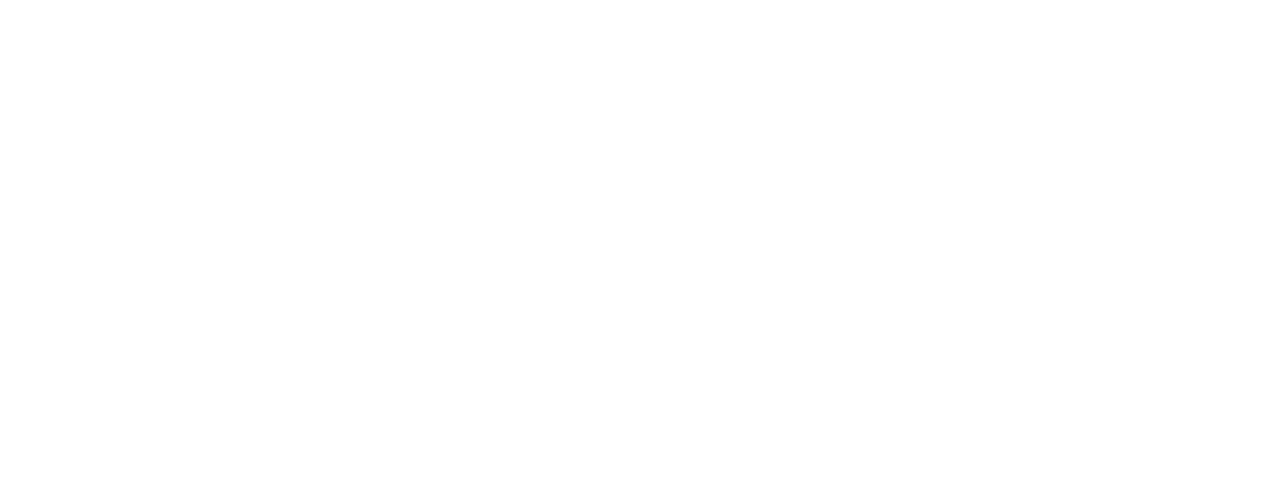
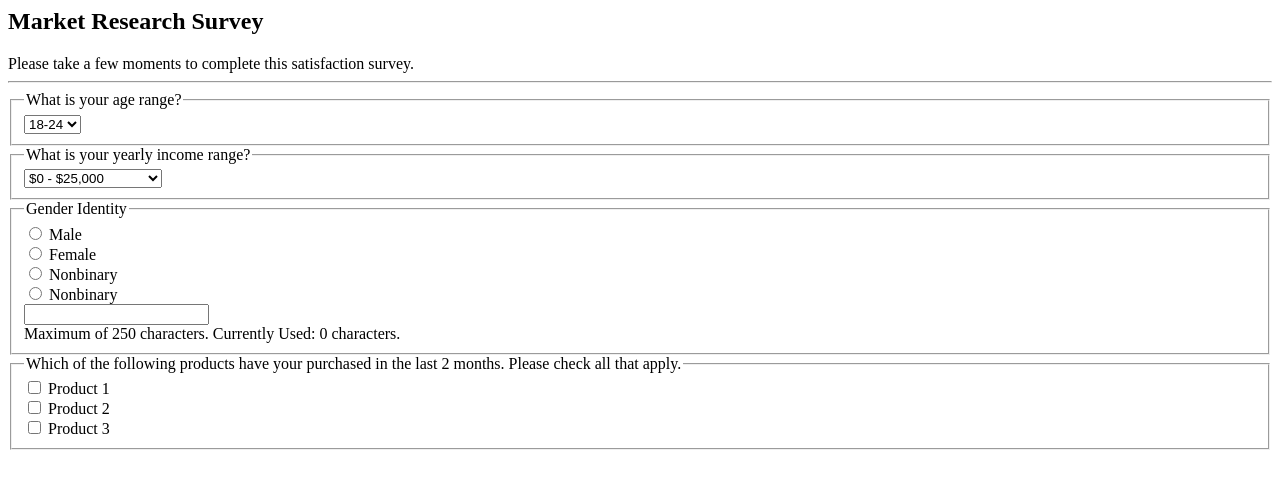
Before and after one commit to dieppham999/customer-survey-form, a plain HTML site: page index.html in a window 1280 px wide. Drawn offline with Linux system fonts and the light colour scheme.

Commit message:
feat: Thêm các chức năng cho form cho phép nhập: khoảng độ tuổi, khoảng thu nhập, loại giới tính và sản phẩm đã mua 2 tháng gần nhất

```diff
--- a/index.html
+++ b/index.html
@@ -5,6 +5,68 @@
     <title>Document</title>
 </head>
 <body>
+    <header>
+        <h2>Market Research Survey</h2>
+        <span>
+            Please take a few moments to complete this satisfaction survey.
+        </span>
+        <hr>
+    </header>
+    <main>
+        <form action="https://bold-tiger-59.webhook.cool" method="post">
+            <fieldset>
+                <legend>
+                    What is your age range?
+                </legend>
+                <select name="age-range" id="age-range">
+                    <option value="18-24" selected>18-24</option>
+                    <option value="25-34">25-34</option>
+                    <option value="35-50">35-50</option>
+                    <option value="50+">50+</option>
+                </select>
+            </fieldset>
 
+            <fieldset>
+                <legend>
+                    What is your yearly income range?
+                </legend>
+                <select name="income-range" id="income-range">
+                    <option value="$0 - $25,000">$0 - $25,000</option>
+                    <option value="$25,001 - $50,000">$25,001 - $50,000</option>
+                    <option value="$50,001 - $100,000">$50,001 - $100,000</option>
+                    <option value="$100,000+">$100,000+</option>
+                </select>
+            </fieldset>
+
+            <fieldset>
+                <legend>
+                    Gender Identity
+                </legend>
+                <input type="radio" name="male" id="male">
+                <label for="male">Male</label><br>
+                <input type="radio" name="female" id="female">
+                <label for="female">Female</label><br>
+                <input type="radio" name="nonbinary" id="nonbinary">
+                <label for="nonbinary">Nonbinary</label><br>
+                <input type="radio" name="other" id="other">
+                <label for="other">Nonbinary</label><br>
+                <input type="text"><br>
+                <span>Maximum of 250 characters. Currently Used: 0 characters.</span>
+            </fieldset>
+
+            <fieldset>
+                <legend>
+                    Which of the following products have your purchased in the last 2 months.
+                    Please check all that apply.
+                </legend>
+                <input type="checkbox" name="prod1" id="prod1">
+                <label for="prod1">Product 1</label><br>
+                <input type="checkbox" name="prod2" id="prod2">
+                <label for="prod2">Product 2</label><br>
+                <input type="checkbox" name="prod3" id="prod3">
+                <label for="prod3">Product 3</label><br>
+            </fieldset>
+        </form>
+    </main>
 </body>
 </html>
```
